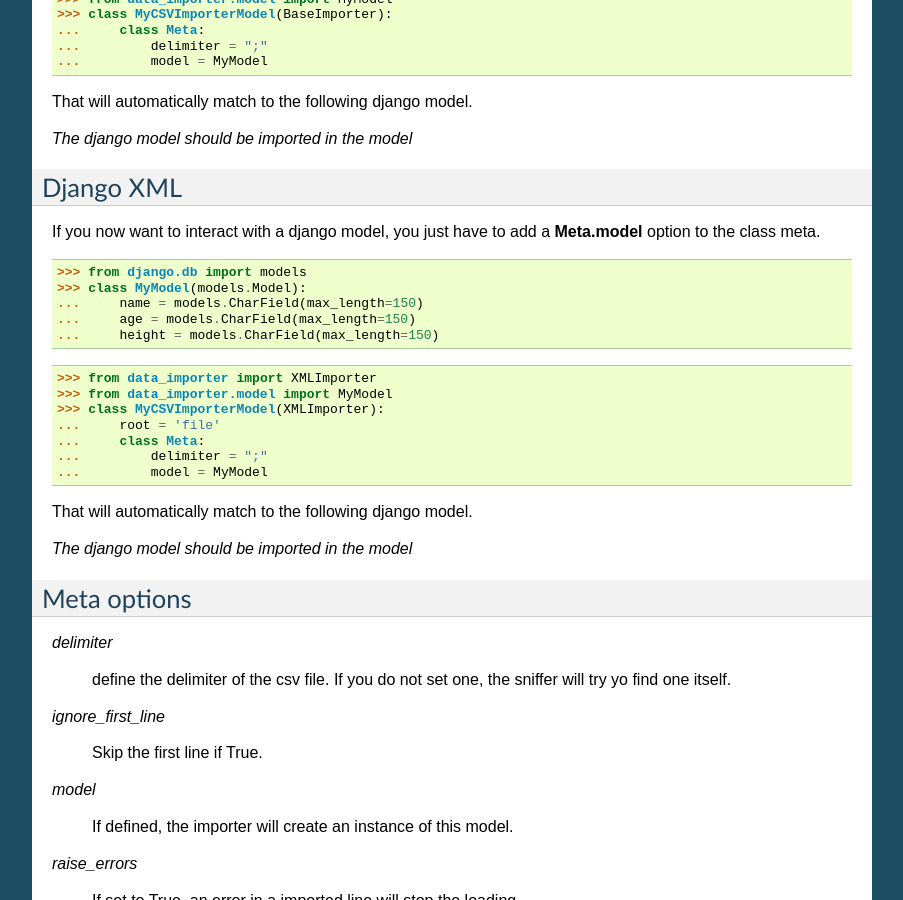
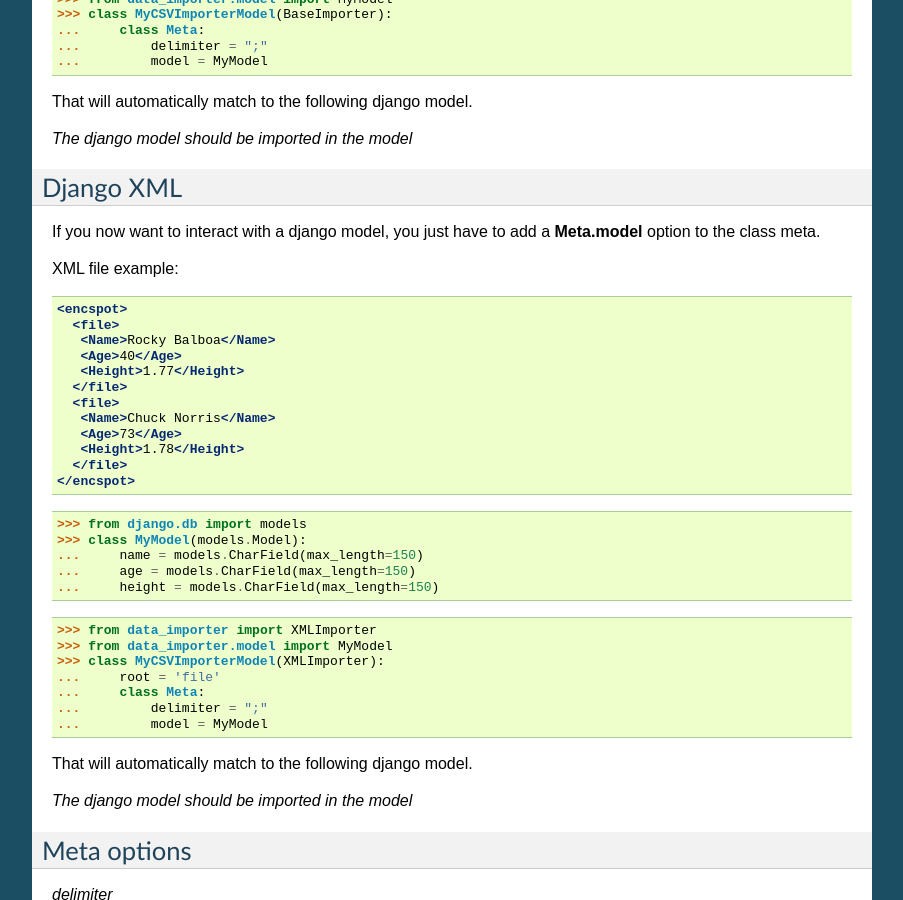
Before and after one commit to valdergallo/data-importer, a Sphinx documentation site: the page built from docs/source/readme.rst, in a window 1280 px wide and 900 px high, scrolled down 1115 px. Shown: the whole window, without its empty margins (198-1101 px from the left). Built offline with Sphinx 7.4.7, drawn with Linux system fonts in a browser that asks for light colours; formulas are drawn with MathJax 3.

Commit message:
Fixed docs

```diff
--- a/README.rst
+++ b/README.rst
@@ -76,7 +76,10 @@
 
 If you now want to interact with a django model, you just have to add a **Meta.model** option to the class meta.
 
-.. code-block::
+XML file example:
+
+.. code-block:: guess
+
     <encspot>
       <file>
        <Name>Rocky Balboa</Name>
--- a/docs/source/readme.rst
+++ b/docs/source/readme.rst
@@ -76,7 +76,10 @@
 
 If you now want to interact with a django model, you just have to add a **Meta.model** option to the class meta.
 
-.. code-block::
+XML file example:
+
+.. code-block:: guess
+
     <encspot>
       <file>
        <Name>Rocky Balboa</Name>
```
Also changed, not shown: 12 other files.
